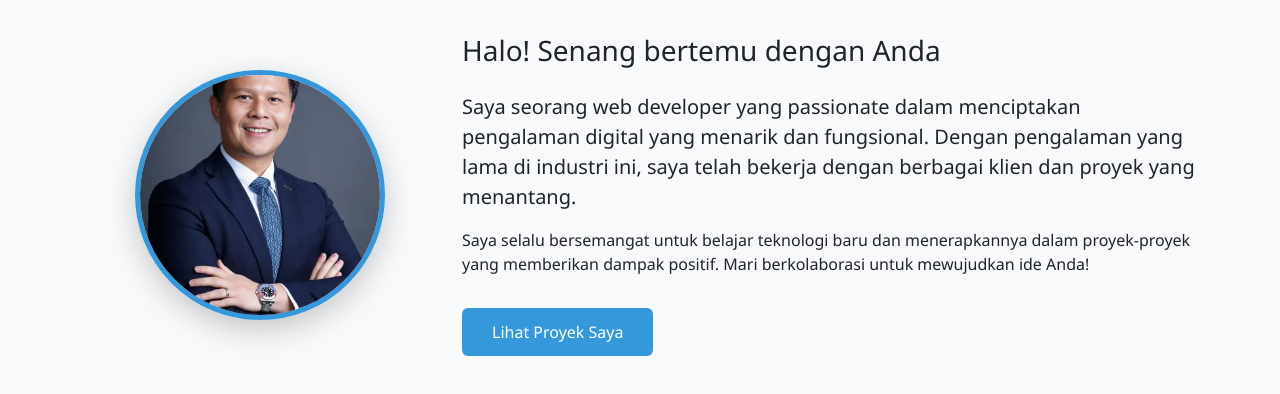
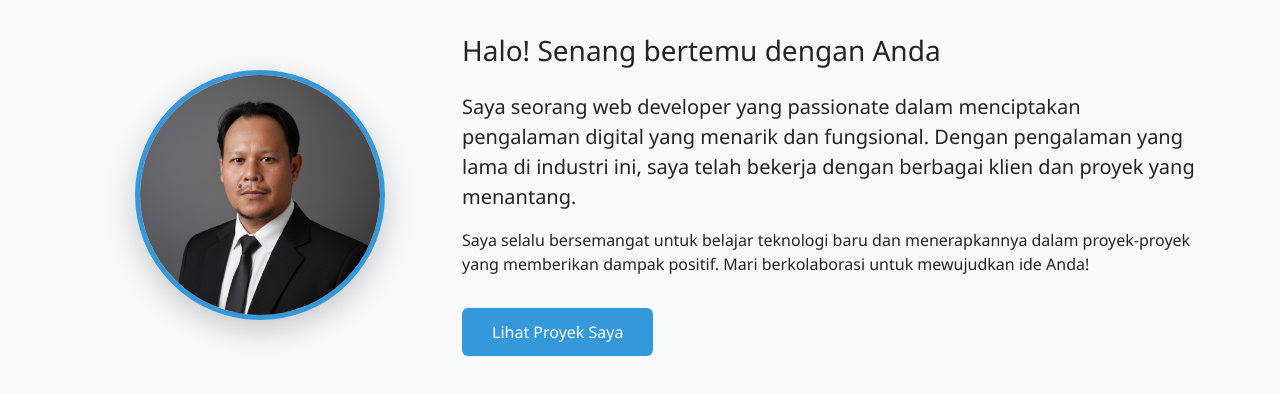
Before and after one commit to sigitsuhardiono/sigitsuhardiono.github.io, a plain HTML site: page index.html in a window 1280 px wide. Shown: the part 652-1046 px from the top of the page. Drawn offline with nearby package versions, Linux system fonts and the light colour scheme.

Commit message:
Update index.html

```diff
--- a/index.html
+++ b/index.html
@@ -389,7 +389,7 @@
             </div>
             <div class="row align-items-center">
                 <div class="col-lg-4 text-center mb-4 mb-lg-0">
-                    <img src="foto.jpg" alt="Profile" class="profile-img">
+                    <img src="foto.png" alt="Profile" class="profile-img">
                 </div>
                 <div class="col-lg-8">
                     <h3 class="mb-4">Halo! Senang bertemu dengan Anda</h3>
```
